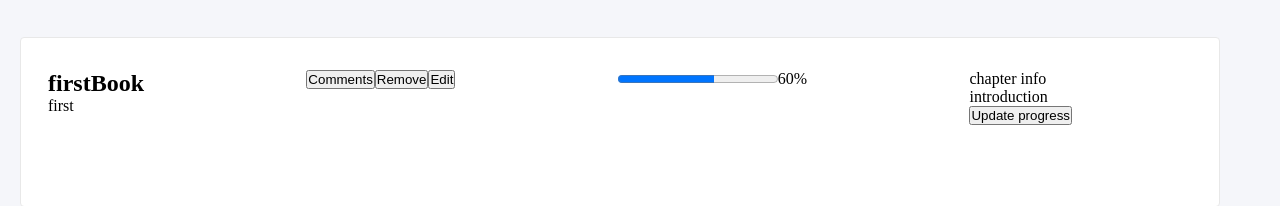
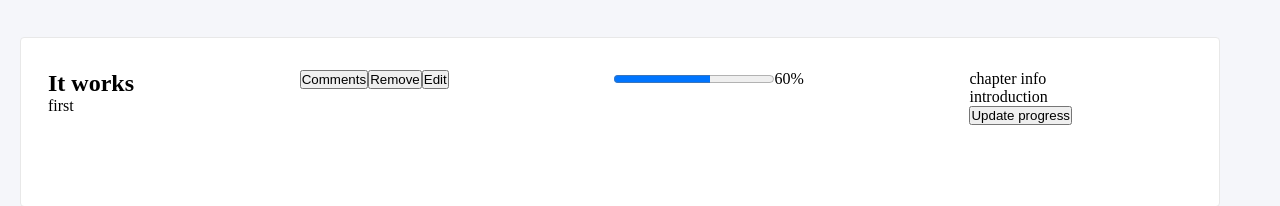
Before and after one commit to carreraprogrammer/bookstore, a React (Create React App) app: page / in a window 1280 px wide. Shown: the part 282-488 px from the top of the page. Built offline with nearby package versions, Linux system fonts and the light colour scheme.

Commit message:
Display list of books from Redux Store

```diff
--- a/src/components/BookList.js
+++ b/src/components/BookList.js
@@ -1,13 +1,12 @@
 import React, { useState } from 'react';
+import { useSelector } from 'react-redux';
 import Book from './Book';
 import Form from './Form';
 
 const BookList = () => {
-  const [booksArray, setBooksArray] = useState([
-    { key: 1, title: 'firstBook', author: 'first' },
-    { key: 2, title: 'secondBook', author: 'second' },
-    { key: 3, title: 'thirdBook', author: 'third' },
-  ]);
+  const [booksArray, setBooksArray] = useState(
+    useSelector((state) => state.books),
+  );
 
   const addBook = (book) => {
     const newBook = book;
--- a/src/redux/books/books.js
+++ b/src/redux/books/books.js
@@ -2,7 +2,7 @@ const ADD_BOOK = 'books/ADD_BOOK';
 const REMOVE_BOOK = 'books/REMOVE_BOOK';
 
 const initialState = [
-  { key: 1, title: 'firstBook', author: 'first' },
+  { key: 1, title: 'It works', author: 'first' },
   { key: 2, title: 'secondBook', author: 'second' },
   { key: 3, title: 'thirdBook', author: 'third' },
 ];
```
